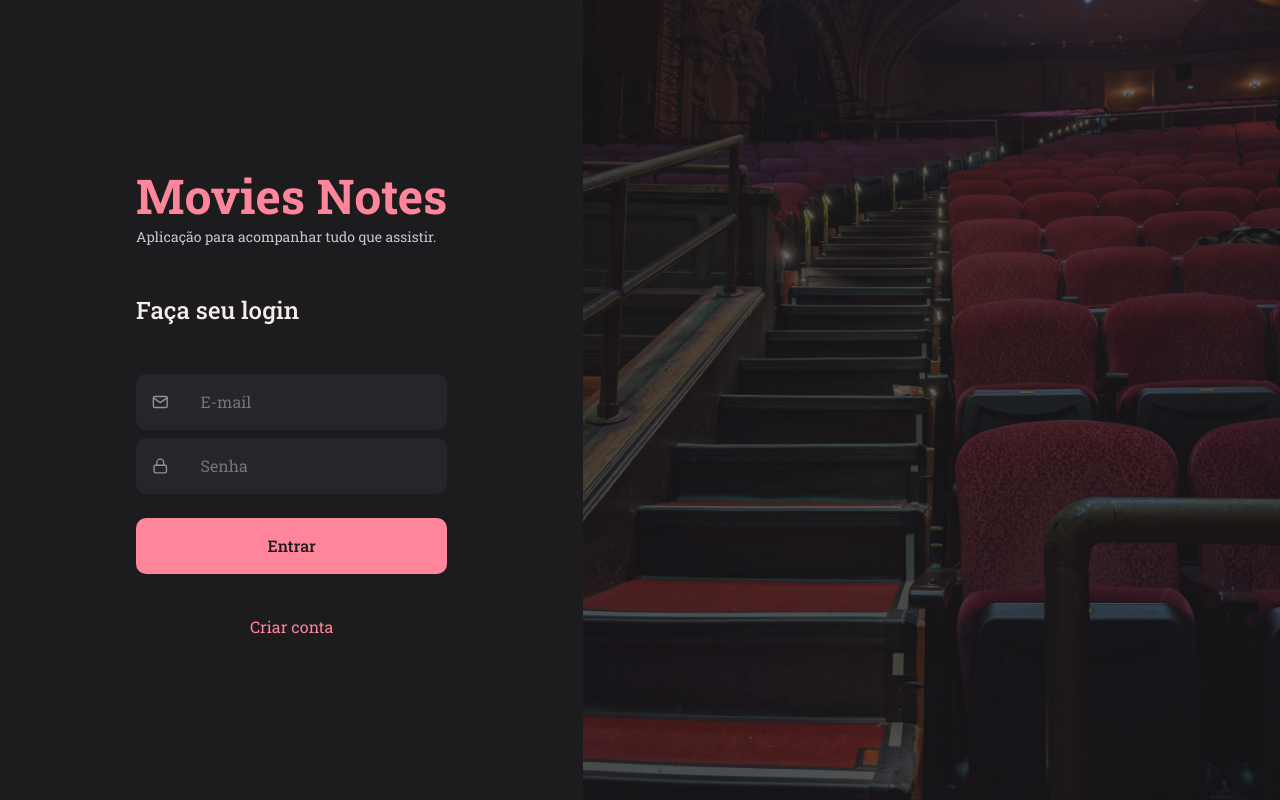
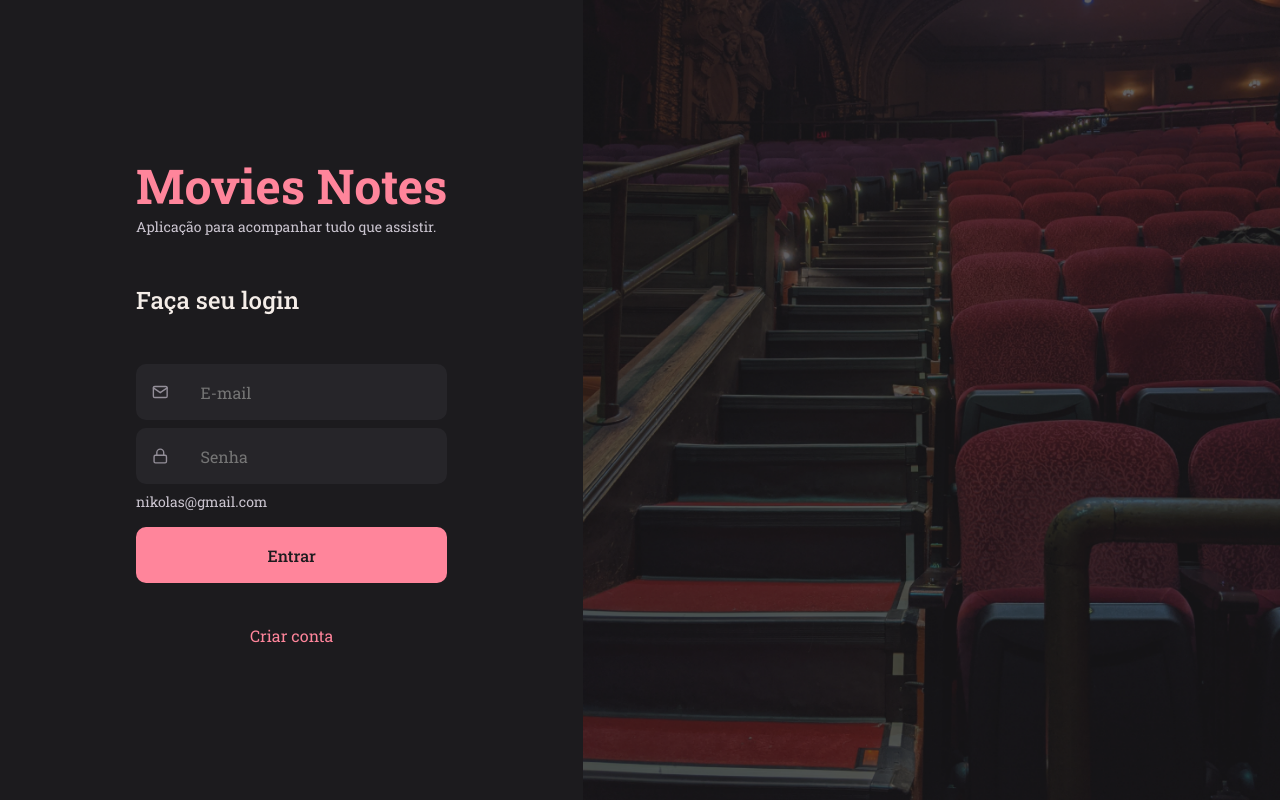
Before and after one commit to nikolasmarlon/Movies-notes, a React (Vite) app: page / in a window 1280 px wide. Built offline with nearby package versions, Linux system fonts and the light colour scheme.

Commit message:
Refatorando contexto ( hook de autenticação)

```diff
--- /dev/null
+++ b/src/hooks/auth.jsx
@@ -0,0 +1,19 @@
+import { createContext, useContext } from "react";
+
+export const AuthContext = createContext({})
+
+function AuthProvider({children}){
+    return(
+        <AuthContext.Provider value={{ email: 'nikolas@gmail.com'}}>
+            {children}
+        </AuthContext.Provider>
+    )
+}
+
+function useAuth(){
+    const context = useContext(AuthContext)
+
+    return context
+}
+
+export { AuthProvider, useAuth }
--- a/src/main.jsx
+++ b/src/main.jsx
@@ -7,7 +7,7 @@ import GlobalStyles from './styles/global'
 
 import { App } from './App.jsx'
 
-import { MyContext } from './myContext.js'
+import { AuthProvider } from './hooks/auth'
 
 ReactDOM.createRoot(document.getElementById('root')).render(
   <React.StrictMode>
@@ -16,9 +16,13 @@ ReactDOM.createRoot(document.getElementById('root')).render(
 
     <ThemeProvider theme={theme}>
       <GlobalStyles />
-      <MyContext.Provider value={{ email: 'nikolas@gmail.com'}}>
-        <App />
-      </MyContext.Provider>
+
+        <AuthProvider>
+
+          <App />
+
+        </AuthProvider>
+
     </ThemeProvider>
   </React.StrictMode>
 )
--- a/src/myContext.js
+++ /dev/null
@@ -1,3 +0,0 @@
-import { createContext } from "react";
-
-export const MyContext = createContext({})
--- a/src/pages/Login/index.jsx
+++ b/src/pages/Login/index.jsx
@@ -2,9 +2,8 @@ import { Input } from "../../components/Input";
 import { Button } from "../../components/Button";
 import { Link } from "react-router-dom";
 
-// contexto
-import { useContext } from "react";
-import { MyContext } from "../../myContext";
+import { useAuth } from "../../hooks/auth";
+
 
 import { Background, DivContainer, Form } from "./styles";
 import { FiLock, FiMail } from 'react-icons/fi'
@@ -13,7 +12,9 @@ import { FiLock, FiMail } from 'react-icons/fi'
 export function Login(){
 
 
-    const dados = useContext(MyContext)
+    const dadosDoContexto = useAuth()
+
+
 
 
     return(
@@ -26,7 +27,7 @@ export function Login(){
                 <Input required type="text" icon={FiMail} placeholder="E-mail" />
                 <Input required type="password" icon={FiLock} placeholder="Senha" />
 
-
+                <p>{dadosDoContexto.email}</p>
 
                 <Button isNew title="Entrar" />
 
```
